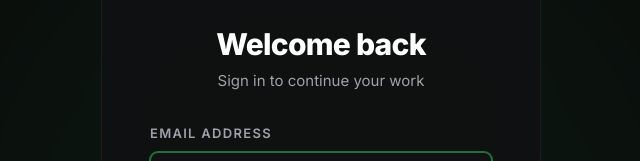
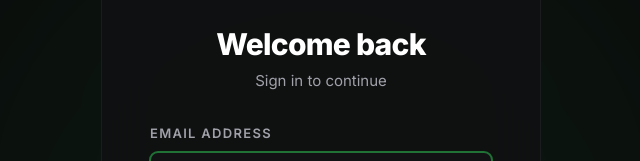
Before and after one commit to Ayushsharma1908/Projectflow, a React (Create React App) app in the folder client/: page /login in a window 1280 px wide. Shown: the part 162-323 px from the top of the page, without its empty margins (319-959 px from the left). Built offline with nearby package versions, Linux system fonts and the light colour scheme.

Commit message:
updated button

```diff
--- a/client/src/pages/Login.jsx
+++ b/client/src/pages/Login.jsx
@@ -42,7 +42,7 @@
 
         <div className="text-center mb-8">
           <h1 className="text-3xl font-extrabold tracking-tight text-white mb-2">Welcome back</h1>
-          <p className="text-[15px] text-text-secondary">Sign in to continue your work</p>
+          <p className="text-[15px] text-text-secondary">Sign in to continue </p>
         </div>
 
         <form onSubmit={handleSubmit} className="space-y-5">
```
